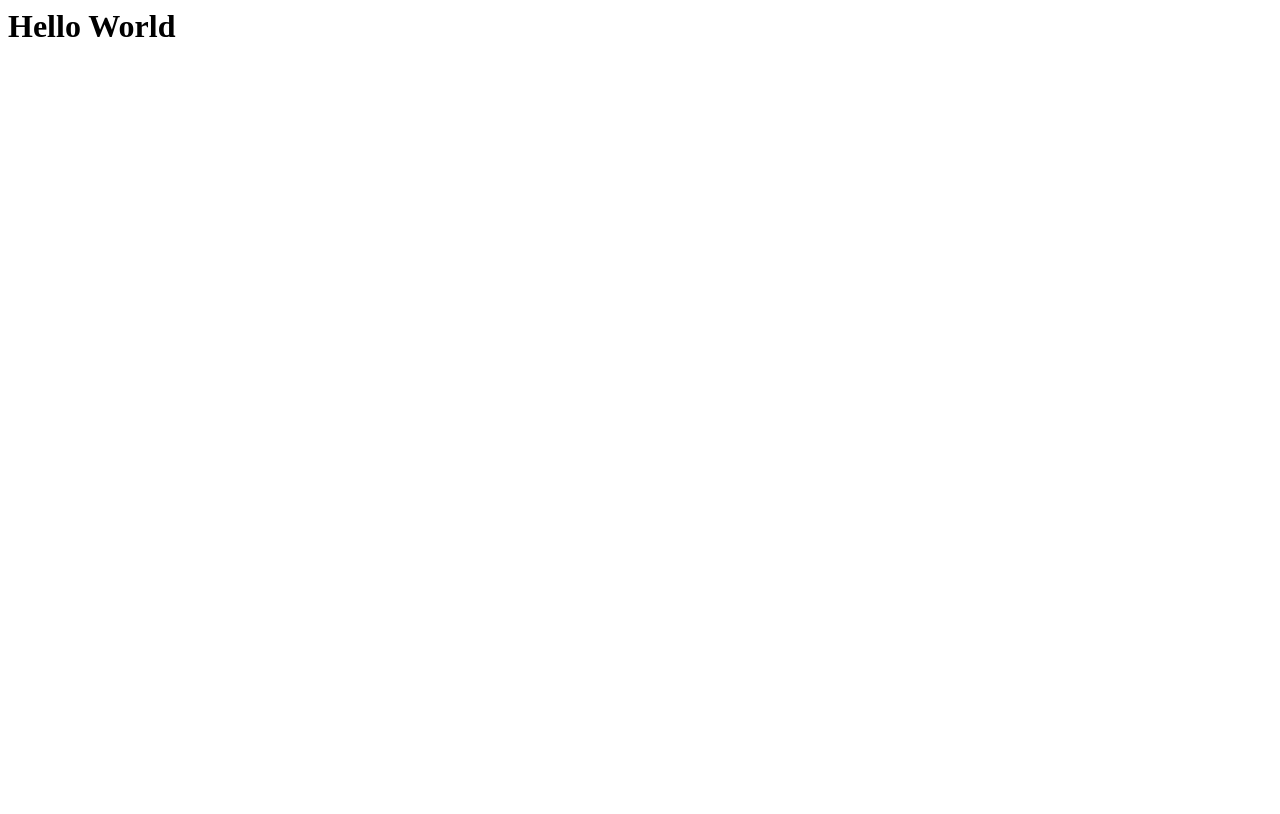
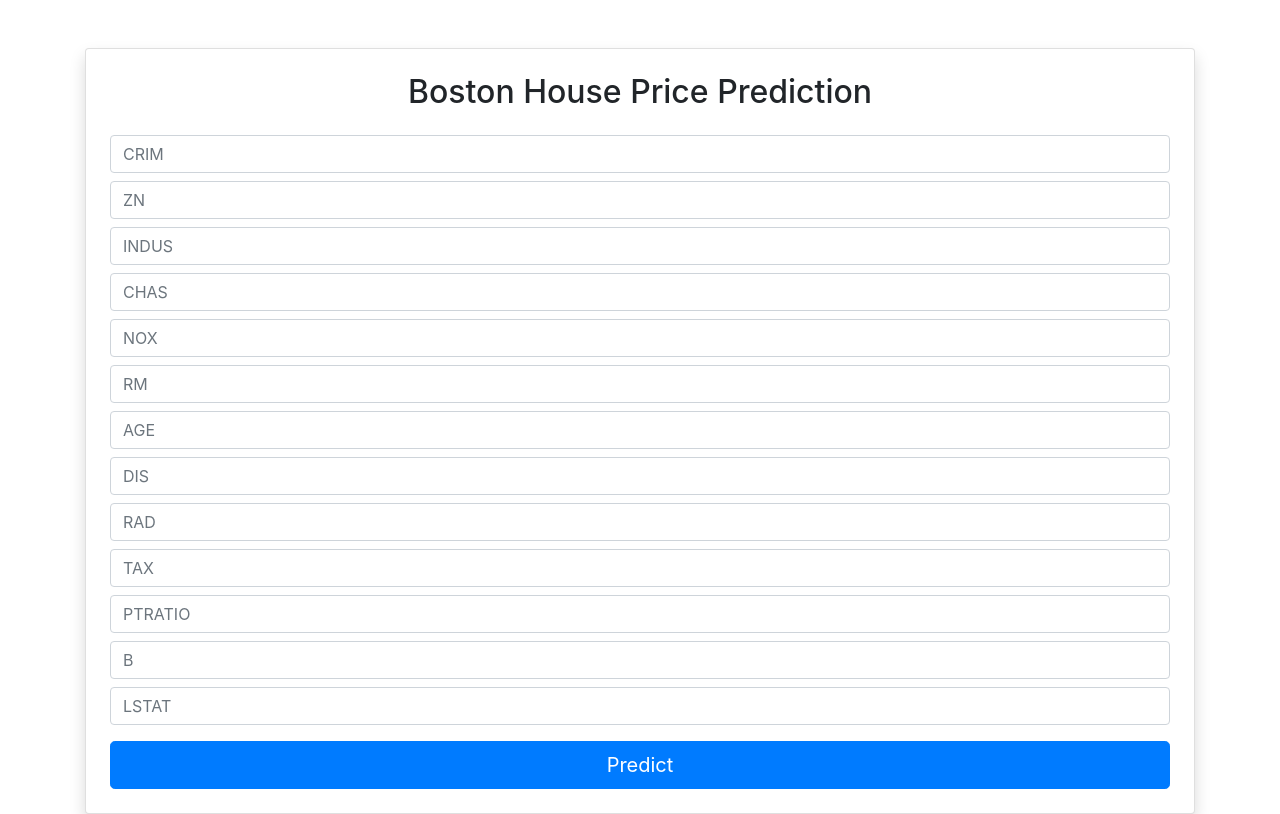
Before and after one commit to rithvikamylavarapu/bostonhousepricing, a Flask app: page / in a window 1280 px wide. Before the commit the page is almost empty. Before the commit the page ends 37 px from the top, so only its background shows below. Run offline with Flask 3, Linux system fonts and the light colour scheme; parts of the project's set-up code (start-up, migrations or seed data) failed here and were passed over; some libraries are stand-ins or nearby versions.

Commit message:
this is the final commit and app is ready

```diff
--- a/app.py
+++ b/app.py
@@ -17,5 +17,12 @@ def predict_api():
     new_data=scalar.transform(np.array(list(data.values())).reshape(1,-1))
     output=regmodel.predict(new_data)
     return jsonify(output[0])
+@app.route("/predict",methods=['POST'])
+def predict():
+    data=[float(x) for x in request.form.values()]
+    final_input=scalar.transform(np.array(data).reshape(1,-1))
+    print(final_input)
+    output=regmodel.predict(final_input)[0]
+    return render_template("home.html",prediction_text="the house price is {}".format(output))
 if __name__=="__main__":
     app.run(debug=True)
--- a/templates/home.html
+++ b/templates/home.html
@@ -1,3 +1,40 @@
-<h1>
-    Hello World
-</h1>
+<!DOCTYPE html>
+<html lang="en">
+<head>
+    <meta charset="UTF-8">
+    <meta name="viewport" content="width=device-width, initial-scale=1.0">
+    <title>Boston House Price Prediction</title>
+    <link rel="stylesheet" href="https://stackpath.bootstrapcdn.com/bootstrap/4.5.2/css/bootstrap.min.css">
+</head>
+
+<body>
+    <div class="container mt-5">
+        <div class="card shadow p-4">
+            <h2 class="text-center mb-4">Boston House Price Prediction</h2>
+            <form action="{{ url_for('predict') }}" method="post">
+                <div class="form-group">
+                    <input type="text" name="CRIM" placeholder="CRIM" required="required" class="form-control mb-2">
+                    <input type="text" name="ZN" placeholder="ZN" required="required" class="form-control mb-2">
+                    <input type="text" name="INDUS" placeholder="INDUS" required="required" class="form-control mb-2">
+                    <input type="text" name="CHAS" placeholder="CHAS" required="required" class="form-control mb-2">
+                    <input type="text" name="NOX" placeholder="NOX" required="required" class="form-control mb-2">
+                    <input type="text" name="RM" placeholder="RM" required="required" class="form-control mb-2">
+                    <input type="text" name="AGE" placeholder="AGE" required="required" class="form-control mb-2">
+                    <input type="text" name="DIS" placeholder="DIS" required="required" class="form-control mb-2">
+                    <input type="text" name="RAD" placeholder="RAD" required="required" class="form-control mb-2">
+                    <input type="text" name="TAX" placeholder="TAX" required="required" class="form-control mb-2">
+                    <input type="text" name="PTRATIO" placeholder="PTRATIO" required="required" class="form-control mb-2">
+                    <input type="text" name="B" placeholder="B" required="required" class="form-control mb-2">
+                    <input type="text" name="LSTAT" placeholder="LSTAT" required="required" class="form-control mb-2">
+                </div>
+                <button type="submit" class="btn btn-primary btn-block btn-lg">Predict</button>
+            </form>
+            {% if prediction_text %}
+                <div class="alert alert-info text-center mt-4">
+                    {{ prediction_text }}
+                </div>
+            {% endif %}
+        </div>
+    </div>
+</body>
+</html>
```
